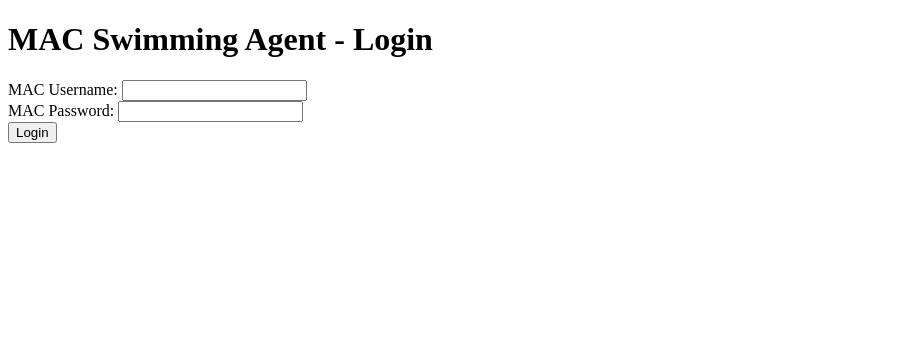
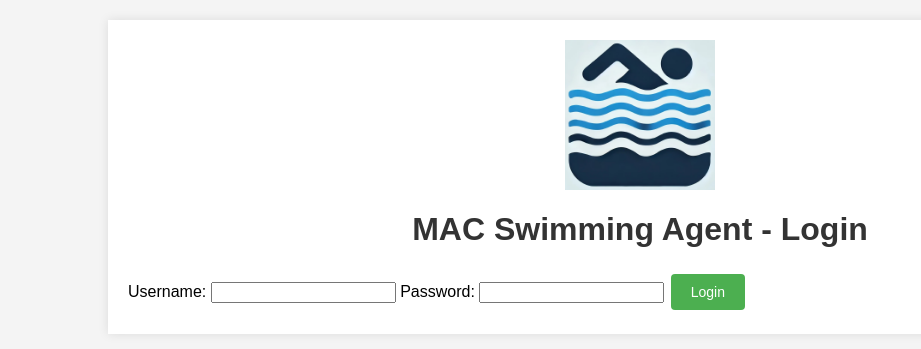
Before and after one commit to mattjpoland/swimming-agent, a Flask app: page /login in a window 1280 px wide. Shown: the top 349 px of the page, without its empty margins (0-921 px from the left). Run offline with Flask 3, Linux system fonts and the light colour scheme.

Commit message:
Add styles and refactor

```diff
--- a/src/api/appointmentGateway.py
+++ b/src/api/gateways/appointmentGateway.py
@@ -2,7 +2,7 @@ import os
 import requests
 import datetime
 import pytz
-from src.api.loginGateway import login  # Import login function
+from src.api.gateways.loginGateway import login  # Import login function
 import src.contextManager
 # Construct API URL
 BASE_MAC_URL = os.getenv("BASE_MAC_URL")
--- a/src/logic/appointmentService.py
+++ b/src/api/logic/appointmentService.py
@@ -1,6 +1,6 @@
-from src.api.loginGateway import login
-from src.api.appointmentGateway import get_appointments_schedule
-from src.api.availabilityGateway import check_swim_lane_availability
+from src.api.gateways.loginGateway import login
+from src.api.gateways.appointmentGateway import get_appointments_schedule
+from src.api.gateways.availabilityGateway import check_swim_lane_availability
 import src.contextManager
 import datetime
 import pytz
--- a/src/logic/availabilityService.py
+++ b/src/api/logic/availabilityService.py
@@ -1,7 +1,7 @@
 import src.contextManager
-from src.api.availabilityGateway import check_swim_lane_availability  # Import swim lane function
+from src.api.gateways.availabilityGateway import check_swim_lane_availability  # Import swim lane function
 from dateutil import parser  # Import this at the top
-from src.api.loginGateway import login
+from src.api.gateways.loginGateway import login
 import pytz
 
 
--- a/src/logic/bookingService.py
+++ b/src/api/logic/bookingService.py
@@ -1,5 +1,5 @@
-from src.api.loginGateway import login
-from src.api.appointmentGateway import book_swim_lane
+from src.api.gateways.loginGateway import login
+from src.api.gateways.appointmentGateway import book_swim_lane
 import datetime
 import pytz
 
--- a/src/logic/cancellationService.py
+++ b/src/api/logic/cancellationService.py
@@ -1,5 +1,5 @@
-from src.api.loginGateway import login
-from src.api.appointmentGateway import cancel_appointment, get_appointments_schedule
+from src.api.gateways.loginGateway import login
+from src.api.gateways.appointmentGateway import cancel_appointment, get_appointments_schedule
 import datetime
 import pytz
 
--- a/src/logic/familyService.py
+++ b/src/api/logic/familyService.py
@@ -1,5 +1,5 @@
 from src.web.gateways.webFamilyGateway import get_family_members
-from src.api.loginGateway import login
+from src.api.gateways.loginGateway import login
 
 def get_family_members_action(context):
     token = login(context)
--- /dev/null
+++ b/src/static/styles.css
@@ -0,0 +1,60 @@
+body {
+    font-family: Arial, sans-serif;
+    background-color: #f4f4f4;
+    margin: 0;
+    padding: 0;
+}
+.container {
+    width: 80%;
+    margin: 20px auto;
+    background-color: #fff;
+    padding: 20px;
+    box-shadow: 0 0 10px rgba(0, 0, 0, 0.1);
+}
+.logo {
+    display: block;
+    margin: 0 auto 20px;
+    width: 150px; /* Adjust the width as needed */
+}
+h1 {
+    text-align: center;
+    color: #333;
+}
+table {
+    width: 100%;
+    border-collapse: collapse;
+    margin: 20px 0;
+}
+table, th, td {
+    border: 1px solid #ddd;
+}
+th, td {
+    padding: 10px;
+    text-align: left;
+}
+th {
+    background-color: #f2f2f2;
+}
+tr:nth-child(even) {
+    background-color: #f9f9f9;
+}
+button {
+    background-color: #4CAF50;
+    color: white;
+    border: none;
+    padding: 10px 20px;
+    text-align: center;
+    text-decoration: none;
+    display: inline-block;
+    font-size: 14px;
+    margin: 4px 2px;
+    cursor: pointer;
+    border-radius: 4px;
+}
+button:hover {
+    background-color: #45a049;
+}
+.error {
+    color: red;
+    text-align: center;
+}
--- a/src/templates/admin.html
+++ b/src/templates/admin.html
@@ -5,10 +5,13 @@
     <meta name="viewport" content="width=device-width, initial-scale=1.0">
     <title>MAC Swimming Agent - Admin Page</title>
     <link rel="icon" href="{{ url_for('static', filename='favicon.ico') }}" type="image/x-icon">
+    <link rel="stylesheet" href="{{ url_for('static', filename='styles.css') }}">
 </head>
 <body>
+    <div class="container">
+        <img src="{{ url_for('static', filename='swimming_logo.png') }}" alt="Swimming Logo" class="logo">
         <h1>MAC Swimming Agent - Admin Page</h1>
-    <table border="1">
+        <table>
             <thead>
                 <tr>
                     <th>Username</th>
@@ -40,5 +43,6 @@
                 {% endfor %}
             </tbody>
         </table>
+    </div>
 </body>
 </html>
--- a/src/templates/login.html
+++ b/src/templates/login.html
@@ -5,20 +5,22 @@
     <meta name="viewport" content="width=device-width, initial-scale=1.0">
     <title>MAC Swimming Agent - Login</title>
     <link rel="icon" href="{{ url_for('static', filename='favicon.ico') }}" type="image/x-icon">
+    <link rel="stylesheet" href="{{ url_for('static', filename='styles.css') }}">
 </head>
 <body>
+    <div class="container">
+        <img src="{{ url_for('static', filename='swimming_logo.png') }}" alt="Swimming Logo" class="logo">
         <h1>MAC Swimming Agent - Login</h1>
-    <form method="POST" action="{{ url_for('login') }}">
-        <label for="username">MAC Username:</label>
+        <form action="{{ url_for('login') }}" method="post">
+            <label for="username">Username:</label>
             <input type="text" id="username" name="username" required>
-        <br>
-        <label for="password">MAC Password:</label>
+            <label for="password">Password:</label>
             <input type="password" id="password" name="password" required>
-        <br>
             <button type="submit">Login</button>
         </form>
         {% if error %}
-    <p style="color: red;">{{ error }}</p>
+        <p class="error">{{ error }}</p>
         {% endif %}
+    </div>
 </body>
 </html>
```
Also changed, not shown: src/templates/already_submitted.html (+6 -2 lines), src/templates/confirmation.html (+6 -2 lines), src/templates/registration.html (+8 -4 lines), src/test/draw_pool.py (+1 -1 lines), src/api/gateways/availabilityGateway.py (renamed from src/api/availabilityGateway.py), src/api/gateways/loginGateway.py (renamed from src/api/loginGateway.py), src/static/swimming_logo.png (added). Lines whose indentation alone changed are shown as unchanged.
